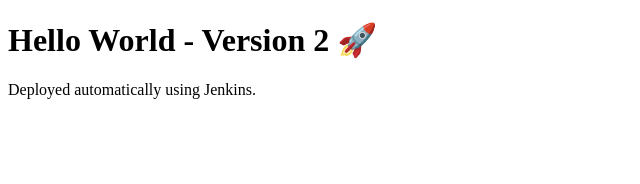
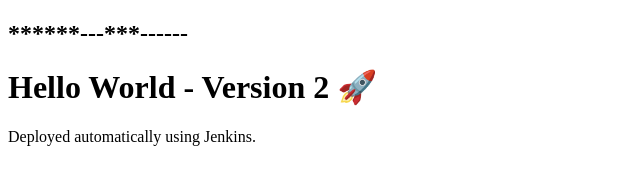
Before and after one commit to randroserohan/deploy, a plain HTML site: page hello.html in a window 1280 px wide. Shown: the whole page, without its empty margins (0-640 px from the left). Drawn offline with Linux system fonts and the light colour scheme.

Commit message:
add one designe line

```diff
--- a/hello.html
+++ b/hello.html
@@ -2,6 +2,7 @@
 <html>
 <head>
     <title>DevOps CI/CD Demo</title>
+    <h2>******---***------</h2>
 </head>
 <body>
     <h1>Hello World - Version 2 🚀</h1>
```
